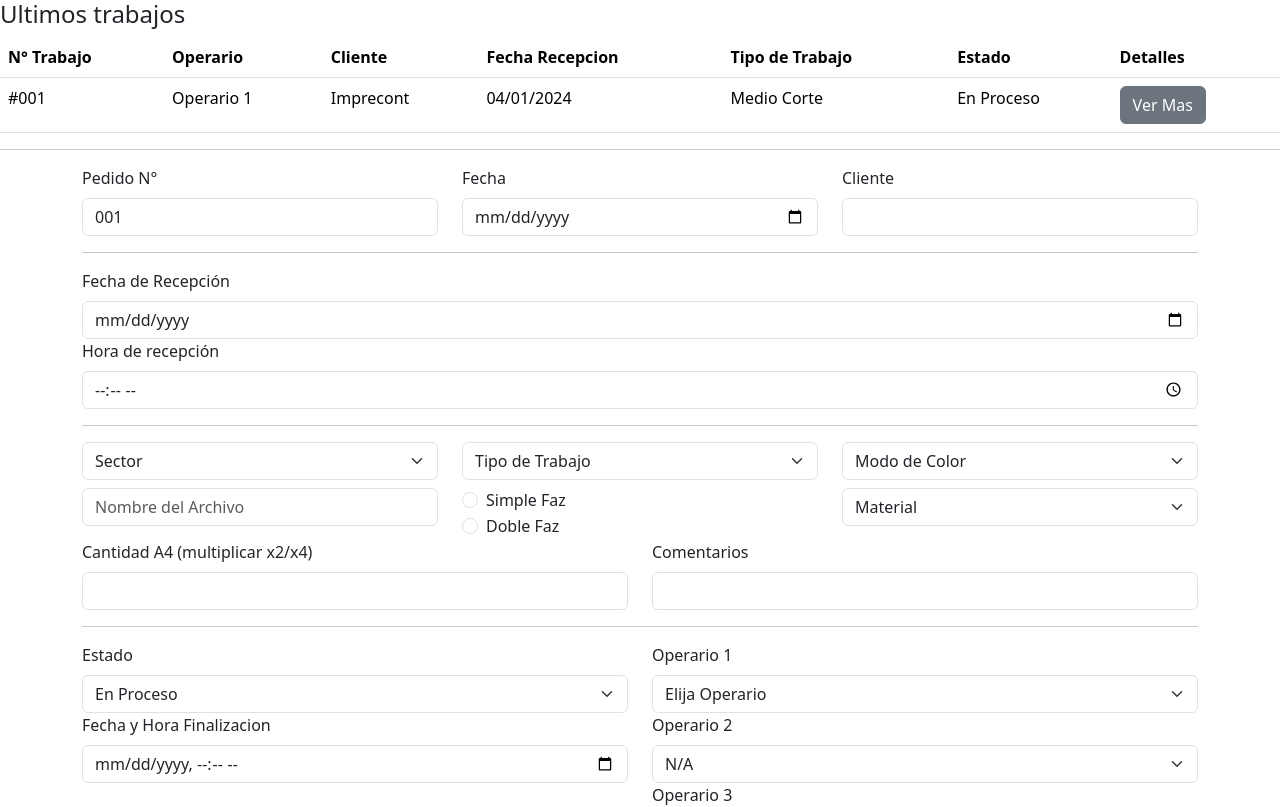
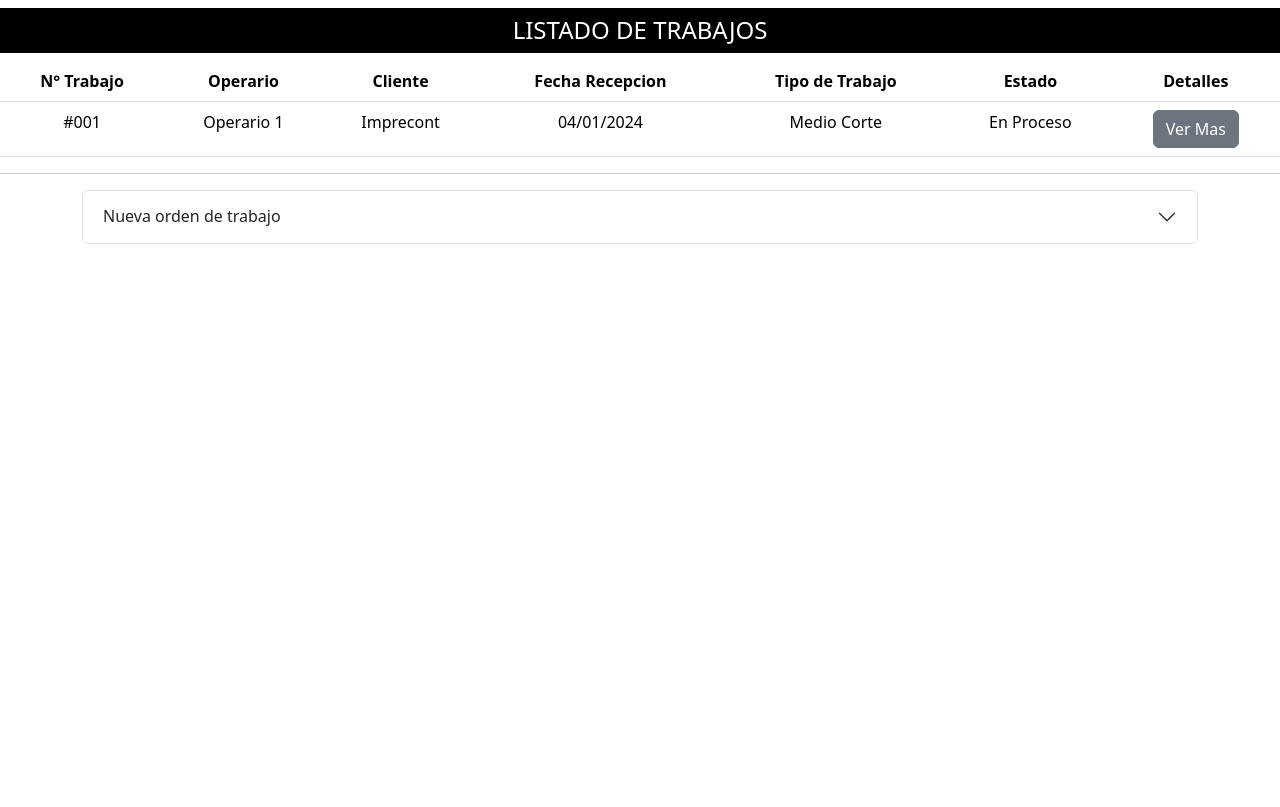
Before and after one commit to jonytellodev/remitosBuro, a React (Vite) app: page / in a window 1280 px wide. Shown: the top 807 px of the page. Built offline with nearby package versions, Linux system fonts and the light colour scheme.

Commit message:
estructura principal finalizada

```diff
--- a/src/components/views/remitos/FormRemitos.jsx
+++ b/src/components/views/remitos/FormRemitos.jsx
@@ -1,11 +1,17 @@
 import { Col, Row } from "react-bootstrap";
 import Button from "react-bootstrap/Button";
 import Form from "react-bootstrap/Form";
+import Accordion from 'react-bootstrap/Accordion';
 import "./FormRemitos.css";
 
 const FormRemitos = () => {
   return (
     <>
+     <Accordion defaultActiveKey="0" className="container colorAccordion">
+      <Accordion.Item eventKey="1">
+        <Accordion.Header>Nueva orden de trabajo</Accordion.Header>
+        <Accordion.Body>
+
       <Form className="mt-1 container">
         <Row>
           <Col>
@@ -185,6 +191,9 @@ const FormRemitos = () => {
           Salir
         </Button>
       </section>
+        </Accordion.Body>
+      </Accordion.Item>
+    </Accordion>
     </>
   );
 };
--- a/src/components/views/tablaResumen/TablaTrabajos.jsx
+++ b/src/components/views/tablaResumen/TablaTrabajos.jsx
@@ -5,10 +5,10 @@ import Accordion from 'react-bootstrap/Accordion';
 const TablaTrabajos = () => {
   return (
     <>
-      <section>
-        <h4>Ultimos trabajos</h4>
+      <section className="text-center mt-2">
+        <h4 className="bg-black text-white p-2">LISTADO DE TRABAJOS</h4>
         <Table responsive="md">
-          <thead>
+          <thead className="text-center">
             <tr>
               <th>N° Trabajo</th>
               <th>Operario</th>
@@ -19,7 +19,7 @@ const TablaTrabajos = () => {
               <th>Detalles</th>
             </tr>
           </thead>
-          <tbody>
+          <tbody className="text-center">
             <tr>
               <td>#001</td>
               <td>Operario 1</td>
```
